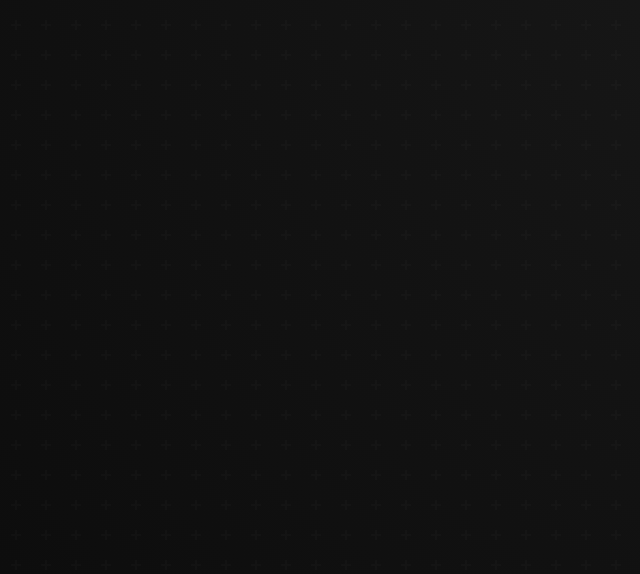
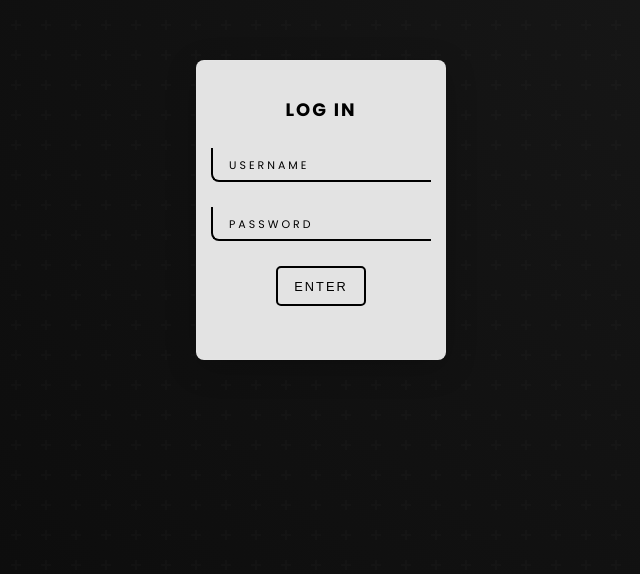
Before and after one commit to kalviumcommunity/S72_Shivam_Singh_Tempting_But_Inedible, a React (Vite) app in the folder frontend/: page /login in a window 1280 px wide. Before the commit this address had no page. Shown: the part 190-764 px from the top of the page, without its empty margins (319-959 px from the left). Built offline with nearby package versions, Linux system fonts and the light colour scheme.

Commit message:
adding more feature

```diff
--- a/frontend/src/components/login.jsx
+++ b/frontend/src/components/login.jsx
@@ -4,7 +4,6 @@ import styled from 'styled-components';
 const Login = () => {
   return (
     <StyledWrapper>
-      <div className="container">
       <div className="card">
         <a className="login">Log in</a>
         <div className="inputBox">
@@ -17,47 +16,54 @@ const Login = () => {
         </div>
         <button className="enter">Enter</button>
       </div>
-      </div>
     </StyledWrapper>
   );
-}
+};
 
 const StyledWrapper = styled.div`
+  /* Center the card on the page */
+  display: flex;
+  justify-content: center;
+  align-items: center;
+  min-height: 100vh;
+  background-color: transparent;
+  margin: 0;
+  padding: 0;
+
   .login {
     color: #000;
     text-transform: uppercase;
     letter-spacing: 2px;
     display: block;
     font-weight: bold;
-    font-size: x-large;
+    font-size: large; /* Reduced from x-large */
+    margin-top: 20px;
   }
 
   .card {
     display: flex;
-    justify-content: center;
+    flex-direction: column;
     align-items: center;
-    min-height: 350px;
-    width: 300px;
-    flex-direction: column;
-    gap: 35px;
+    gap: 25px; /* Reduced from 35px */
+    width: 250px; /* Reduced from 300px */
+    min-height: 300px; /* Reduced from 350px */
     background: #e3e3e3;
-    box-shadow: 16px 16px 32px #c8c8c8,
-          -16px -16px 32px #fefefe;
     border-radius: 8px;
+    padding: 15px; /* Added padding for better spacing */
   }
 
   .inputBox {
     position: relative;
-    width: 250px;
+    width: 220px; /* Reduced from 250px */
   }
 
   .inputBox input {
     width: 100%;
-    padding: 10px;
+    padding: 8px; /* Reduced from 10px */
     outline: none;
     border: none;
     color: #000;
-    font-size: 1em;
+    font-size: 0.9em; /* Reduced from 1em */
     background: transparent;
     border-left: 2px solid #000;
     border-bottom: 2px solid #000;
@@ -71,9 +77,9 @@ const StyledWrapper = styled.div`
     left: 0;
     transform: translateY(-4px);
     margin-left: 10px;
-    padding: 10px;
+    padding: 8px; /* Reduced from 10px */
     pointer-events: none;
-    font-size: 12px;
+    font-size: 11px; /* Reduced from 12px */
     color: #000;
     text-transform: uppercase;
     transition: 0.5s;
@@ -81,15 +87,14 @@ const StyledWrapper = styled.div`
     border-radius: 8px;
   }
 
-  .inputBox input:valid~span,
-  .inputBox input:focus~span {
-    transform: translateX(113px) translateY(-15px);
-    font-size: 0.8em;
+  .inputBox input:valid ~ span,
+  .inputBox input:focus ~ span {
+    transform: translateX(93px) translateY(-15px); /* Adjusted for smaller size */
+    font-size: 0.7em; /* Reduced from 0.8em */
     padding: 5px 10px;
     background: #000;
     letter-spacing: 0.2em;
     color: #fff;
-    border: 2px;
   }
 
   .inputBox input:valid,
@@ -99,22 +104,23 @@ const StyledWrapper = styled.div`
   }
 
   .enter {
-    height: 45px;
-    width: 100px;
+    height: 40px; /* Reduced from 45px */
+    width: 90px; /* Reduced from 100px */
     border-radius: 5px;
     border: 2px solid #000;
     cursor: pointer;
     background-color: transparent;
     transition: 0.5s;
     text-transform: uppercase;
-    font-size: 10px;
+    font-size: 0.8em; /* Adjusted from 10px */
     letter-spacing: 2px;
-    margin-bottom: 1em;
+    margin-bottom: 0.5em; /* Reduced margin */
   }
 
   .enter:hover {
     background-color: rgb(0, 0, 0);
     color: white;
-  }`;
+  }
+`;
 
 export default Login;
--- a/frontend/src/components/signup.jsx
+++ b/frontend/src/components/signup.jsx
@@ -1,7 +1,14 @@
 import React from 'react';
 import styled from 'styled-components';
+import { useNavigate } from 'react-router-dom';
 
 const AuthPage = () => {
+  const navigate = useNavigate();
+
+  const handleLoginClick = () => {
+    navigate('/login');
+  };
+
   return (
     <StyledWrapper>
       <div className="card">
@@ -19,23 +26,56 @@ const AuthPage = () => {
           <span>Password</span>
         </div>
         <button className="enter">Enter</button>
+        <div className="login-section">
+          <p className="login-text">Already have an account?</p>
+          <button onClick={handleLoginClick} className="login-button">Login</button>
+        </div>
       </div>
     </StyledWrapper>
   );
 };
 
 const StyledWrapper = styled.div`
-  /* Remove default body margins */
   margin: 0;
   padding: 0;
   overflow: hidden;
 
-  /* Center the card on the page */
   display: flex;
   justify-content: center;
   align-items: center;
   min-height: 100vh;
   background-color: transparent;
+
+  .login-section {
+    margin-top: 15px;
+    text-align: center;
+    width: 100%;
+  }
+
+  .login-text {
+    color: #000;
+    font-size: 0.8rem;
+    margin-bottom: 8px;
+  }
+
+  .login-button {
+    height: 30px;
+    width: 70px;
+    border-radius: 4px;
+    border: 2px solid #000;
+    cursor: pointer;
+    background-color: transparent;
+    transition: 0.5s;
+    text-transform: uppercase;
+    font-size: 0.7rem;
+    letter-spacing: 1px;
+    margin: 0;
+  }
+
+  .login-button:hover {
+    background-color: #000;
+    color: #fff;
+  }
 
   .singup {
     color: #000;
@@ -51,17 +91,17 @@ const StyledWrapper = styled.div`
     flex-direction: column;
     align-items: center;
     gap: 15px;
-    width: 200px; /* Compact card width */
+    width: 200px;
     padding: 10px;
     background: #e3e3e3;
     border-radius: 8px;
-    margin: 0; /* Remove extra margins */
+    margin: 0;
   }
 
   .inputBox,
   .inputBox1 {
     position: relative;
-    width: 180px; /* Reduced input width */
+    width: 180px;
   }
 
   .inputBox input,
@@ -95,7 +135,6 @@ const StyledWrapper = styled.div`
     border-radius: 6px;
   }
 
-  /* Adjust span position when the input is valid/focused */
   .inputBox input:valid ~ span,
   .inputBox input:focus ~ span {
     transform: translateX(70px) translateY(-12px);
@@ -133,7 +172,7 @@ const StyledWrapper = styled.div`
     text-transform: uppercase;
     font-size: 0.7rem;
     letter-spacing: 1px;
-    margin: 0; /* Remove bottom margin */
+    margin: 0;
   }
 
   .enter:hover {
--- a/frontend/src/main.jsx
+++ b/frontend/src/main.jsx
@@ -2,13 +2,15 @@ import React from "react";
 import ReactDOM from "react-dom/client";
 import { BrowserRouter as Router, Routes, Route } from "react-router-dom";
 import LandingPage from "./LandingPage";
-import "./index.css"; // Add this import
+import Login from "./components/login";
+import "./index.css";
 
 ReactDOM.createRoot(document.getElementById("root")).render(
   <React.StrictMode>
     <Router>
       <Routes>
         <Route path="/" element={<LandingPage />} />
+        <Route path="/login" element={<Login />} />
       </Routes>
     </Router>
   </React.StrictMode>
```
Lines whose indentation alone changed are shown as unchanged.
